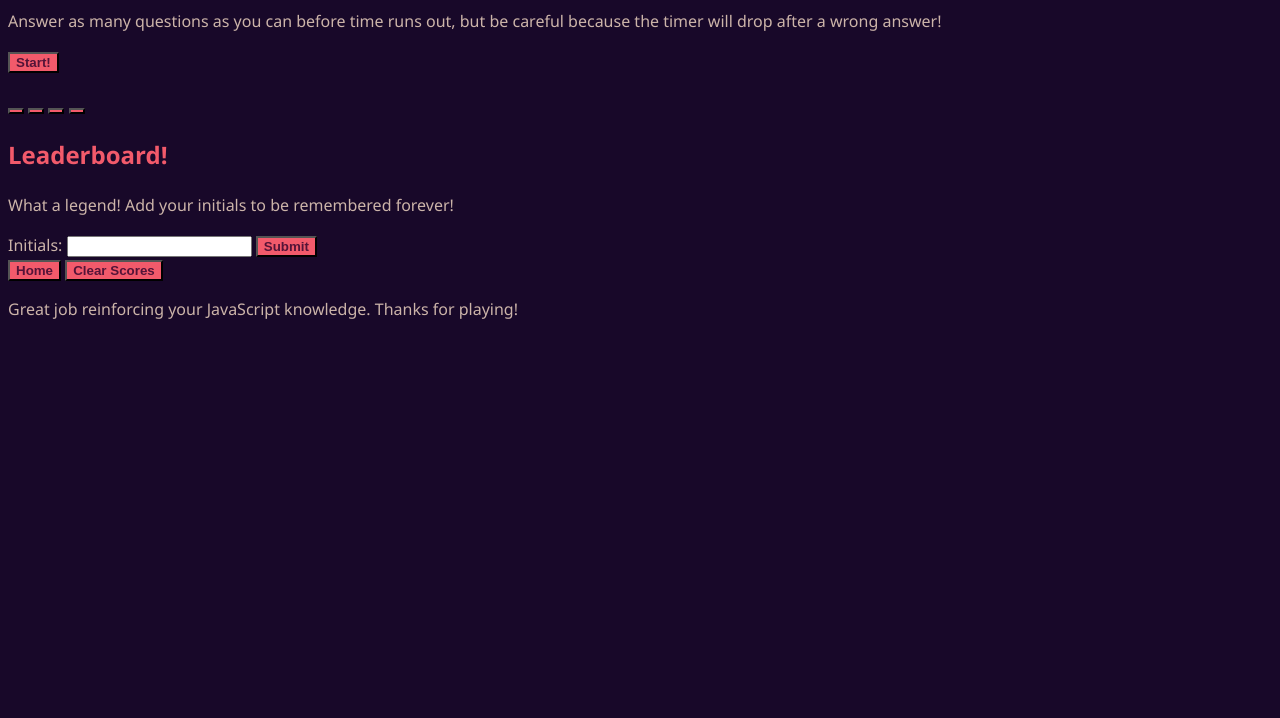
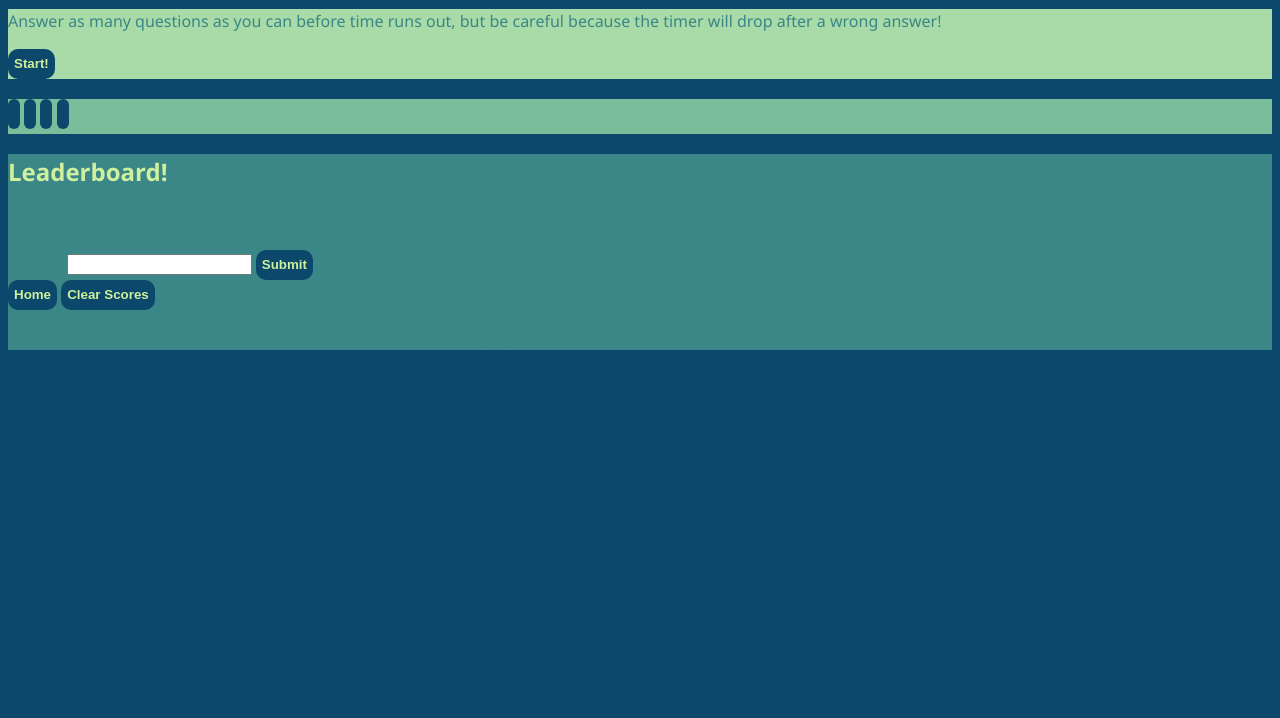
Before and after one commit to miacias/multiple-choice-coding-quiz, a plain HTML site: page index.html in a window 1280 px wide. Shown: the part 82-800 px from the top of the page. Drawn offline with Linux system fonts and the light colour scheme.

Commit message:
added and applied second color palette to more easily see page sections

```diff
--- a/assets/css/stylesheet.css
+++ b/assets/css/stylesheet.css
@@ -1,24 +1,46 @@
 :root {
+    /* palette 1: https://www.colourlovers.com/palette/4889051/colorado */
     --blackish: #00060D;
     --dark-purple: #180829;
     --maroon: #541438;
     --carnation: #F25A6B;
     --beige: #CCB4A9;
+    /* palette 2: https://www.colourlovers.com/palette/580974/Adrift_in_Dreams */
+    --bright-green: #CFF09E;
+    --sea-foam: #A8DBA8;
+    --sea-green: #79BD9A;
+    --blue-green: #3B8686;
+    --navy-blue: #0B486B;
 }
 
 body {
-    background-color: var(--dark-purple);
-    color: var(--beige);
+    background-color: var(--navy-blue);
+    color: var(--blue-green);
     font-family: 'Segoe UI', Tahoma, Geneva, Verdana, sans-serif;
     line-height: 1.5;
 }
 
 h1, h2 {
-    color: var(--carnation);
+    color: var(--bright-green);
 }
 
 button {
-    background-color: var(--carnation);
-    color: var(--maroon);
+    background-color: var(--navy-blue);
+    color: var(--bright-green);
     font-weight: bold;
+    border-radius: 10px;
+    border: 0px;
+    height: 30px;
 }
+
+.opening-page {
+    background-color: var(--sea-foam);
+}
+
+.quiz-page {
+    background-color: var(--sea-green);
+}
+
+.leaderboard-page {
+    background-color: var(--blue-green);
+}
```
